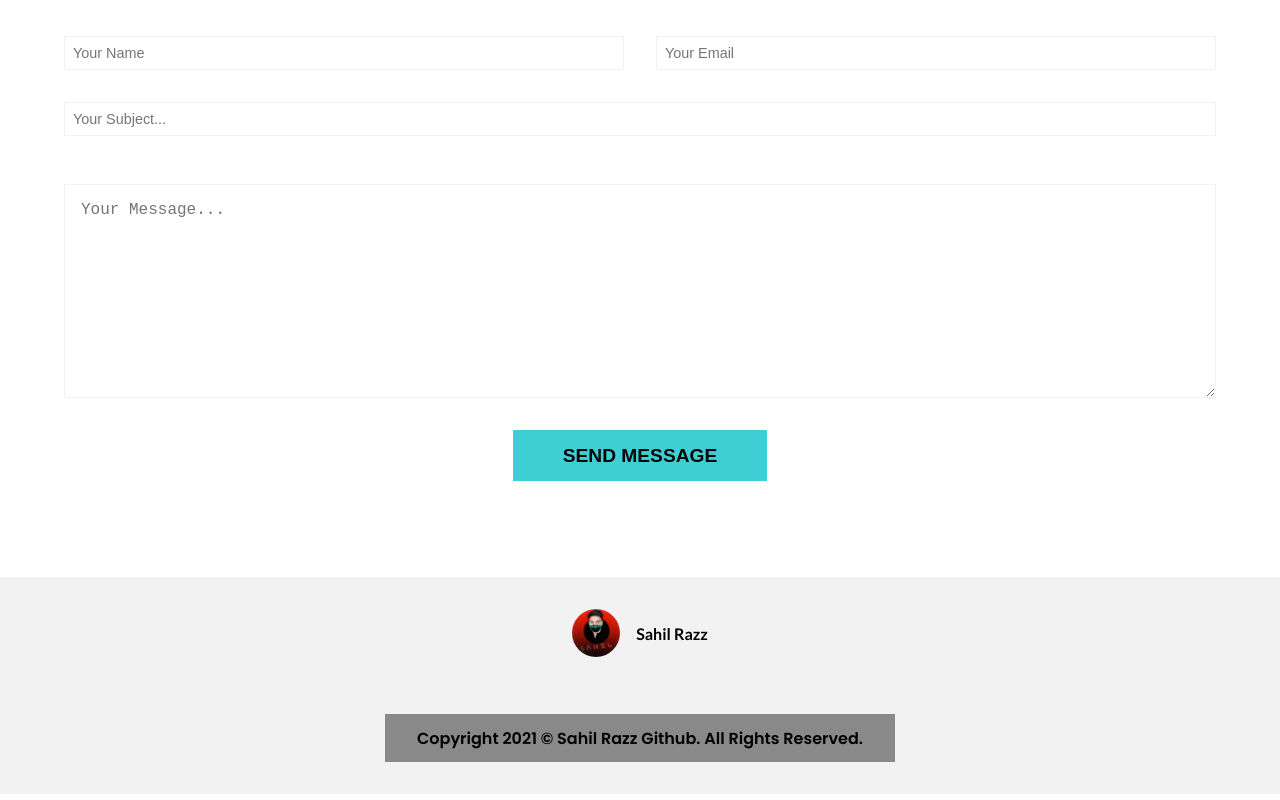
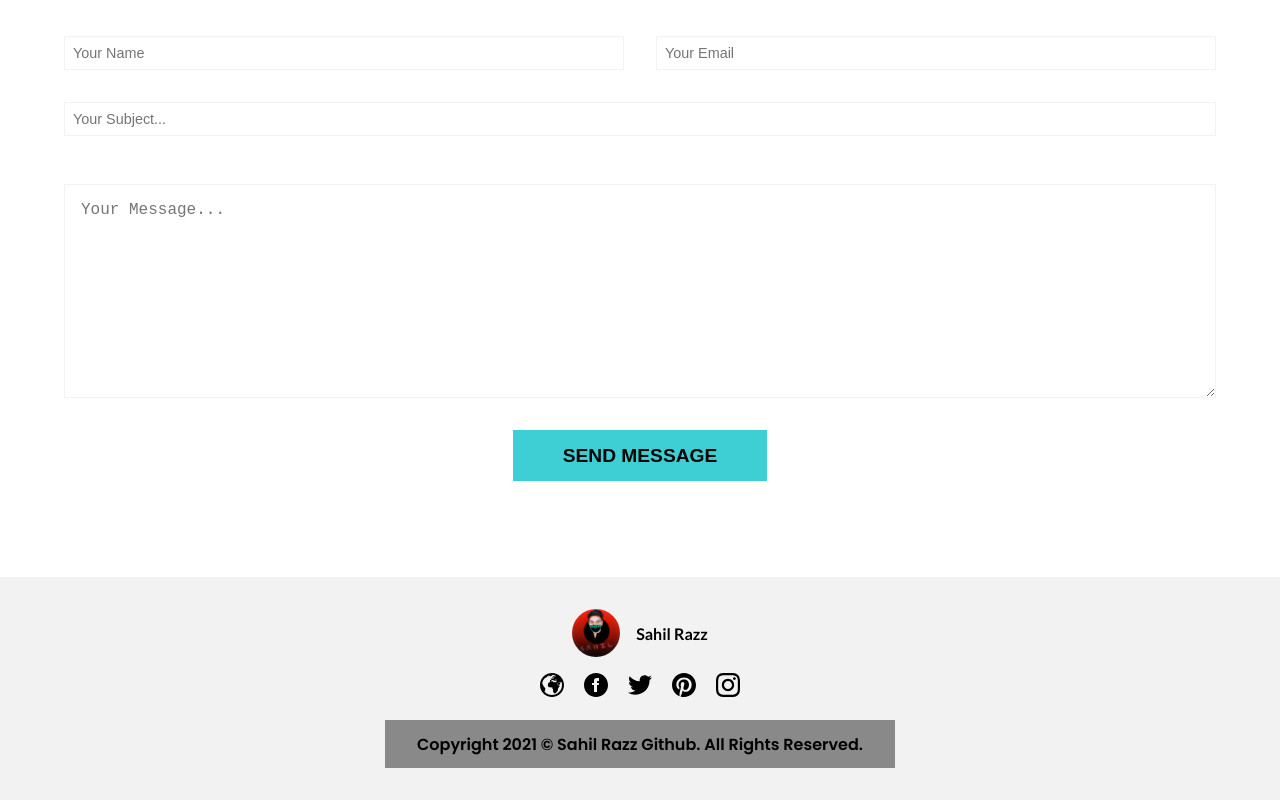
Before and after one commit to sahilrazz/PortFolio, a plain HTML site: page index.html in a window 1280 px wide. Shown: the part 6100-6900 px from the top of the page. Drawn offline with nearby package versions, Linux system fonts and the light colour scheme; the site is published under a folder, as on GitHub Pages, so addresses that start at the root find nothing.

Commit message:
. waas not written in image directory issue resolved.

```diff
--- a/index.html
+++ b/index.html
@@ -386,11 +386,11 @@
                 <p>Sahil Razz</p>
             </div>
             <div class="footer-socials">
-                <a href="https://github.com/sahilrazz"> <img src="/images/website.svg" alt=""></a>
-                <a href="https://m.facebook.com/profile.php?id=100035119291110" ><img src="/images/facebook.svg" alt=""></a>
-                <a href="#"> <img src="/images/twitter.svg" alt=""></a>
-                <a href="#"> <img src="/images/pintrest.svg" alt=""></a>
-                <a href="https://instagram.com/sahil_reloaded"> <img src="/images/instagram.svg" alt=""></a>
+                <a href="https://github.com/sahilrazz"> <img src="./images/website.svg" alt=""></a>
+                <a href="https://m.facebook.com/profile.php?id=100035119291110" ><img src="./images/facebook.svg" alt=""></a>
+                <a href="#"> <img src="./images/twitter.svg" alt=""></a>
+                <a href="#"> <img src="./images/pintrest.svg" alt=""></a>
+                <a href="https://instagram.com/sahil_reloaded"> <img src="./images/instagram.svg" alt=""></a>
             </div>
             <div class="footer-end">
                 Copyright 2021 © Sahil Razz Github. All Rights Reserved.
```
